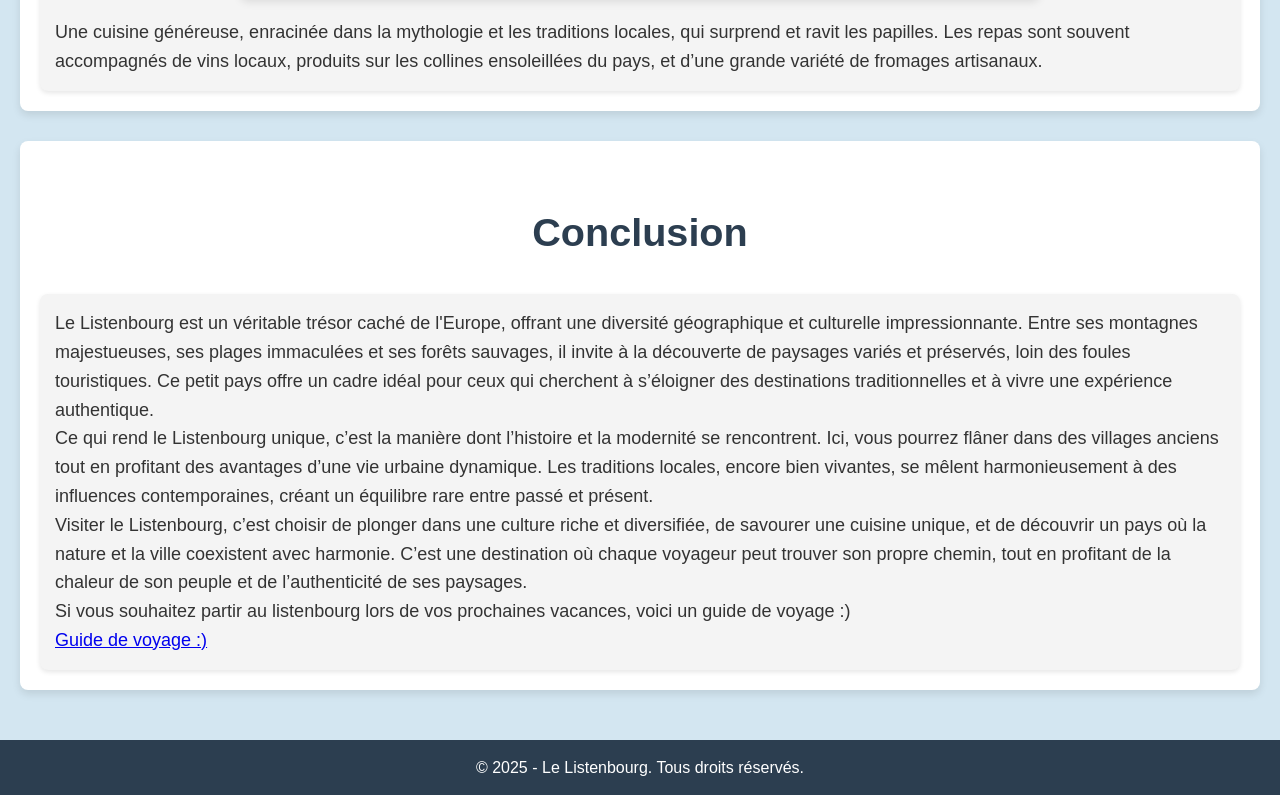
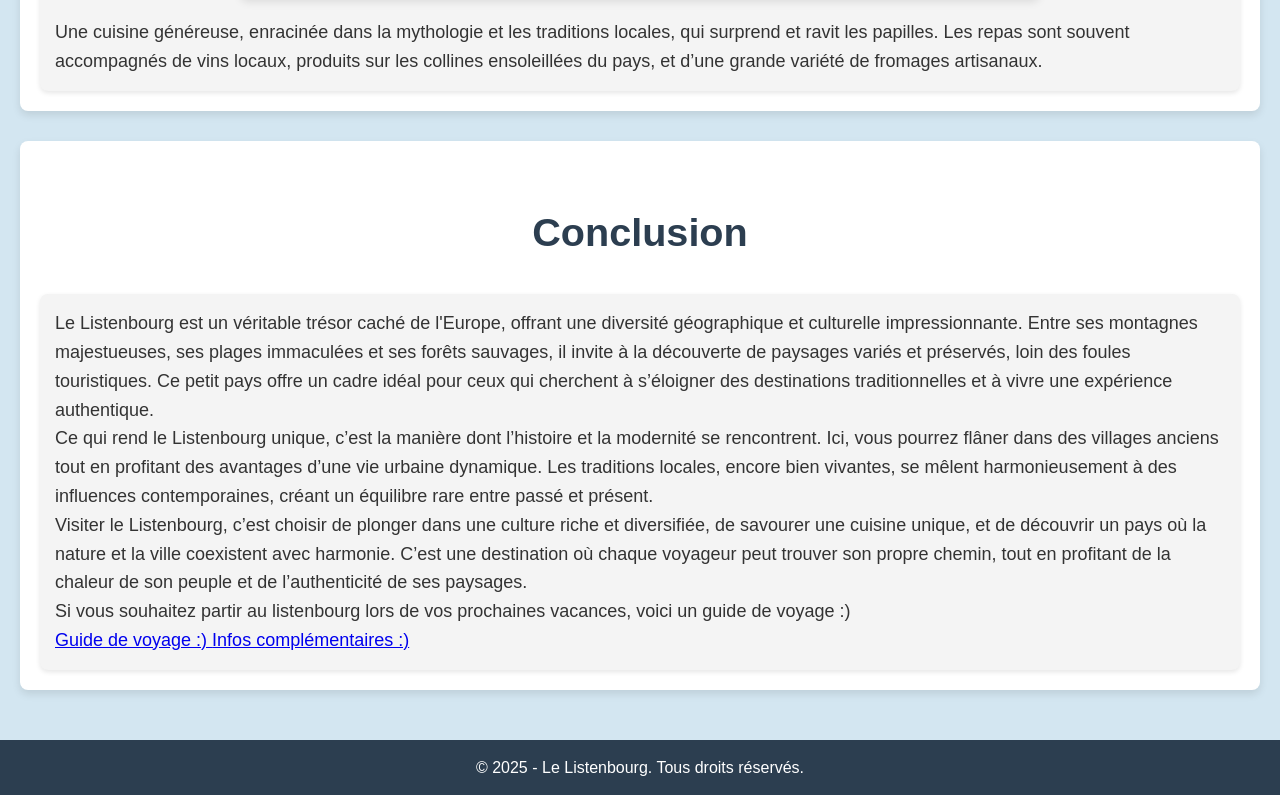
Before and after one commit to Aphaz/Listenbourg, a plain HTML site: page index.html in a window 1280 px wide. Shown: the part 7572-8367 px from the top of the page. Drawn offline with Linux system fonts and the light colour scheme.

Commit message:
Update index.html

```diff
--- a/index.html
+++ b/index.html
@@ -163,6 +163,7 @@
 
 <p> Si vous souhaitez partir au listenbourg lors de vos prochaines vacances, voici un guide de voyage :)</p>
 <a href="https://backpackerdudimanche.com/visiter-le-listenbourg/" target="_blank">Guide de voyage :) </a>
+	      <a href="https://listenbourg-offi.fandom.com/fr/wiki/Listenbourg" target="_blank">Infos complémentaires :) </a>
 
       </div>
     </section>
```
